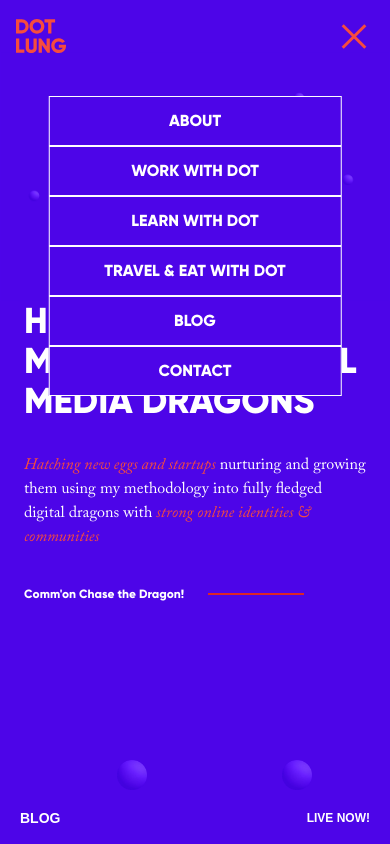
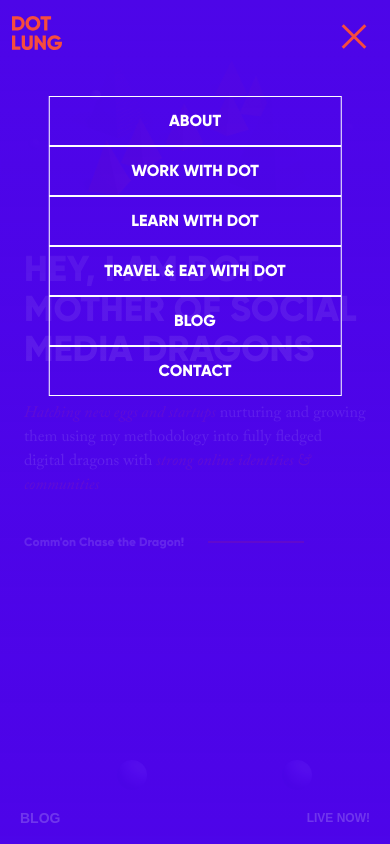
Before and after one commit to ArnabShikder24/dotlung-frontend, a Next.js app: page / in a window 390 px wide. Both pictures are taken after a click on the button 354 px from the left and 36 px from the top of the page. Built offline with nearby package versions, Linux system fonts and the light colour scheme.

Commit message:
navbar update

```diff
--- a/src/components/Navbar.tsx
+++ b/src/components/Navbar.tsx
@@ -111,32 +111,33 @@ const Navbar = () => {
       </nav>
 
       {/* Mobile Navbar */}
-      <nav className="w-full p-4 font-gilroy mt-5 md:hidden flex flex-col items-center relative text-white z-50">
+      <nav className="w-full font-gilroy md:hidden flex flex-col items-center relative text-white z-[99999]">
         <div className="flex justify-between w-full items-center">
-          <Link className="fixed" href={PathNames.home}>
+          <Link className="fixed top-4 left-3 z-[99999]" href={PathNames.home}>
             <Image src={Logo} alt="Logo" width={50} />
           </Link>
-          <div className="fixed right-3 top-3 z-50">
+          <div className="fixed top-3 right-3 z-[99999]">
             <Hamburger toggled={isMobileMenuOpen} toggle={setIsMobileMenuOpen} color="#F64C3E"/>
           </div>
         </div>
 
         {/* Mobile Menu */}
         {isMobileMenuOpen && (
+          <div className="w-full h-screen fixed bg-gradient-to-b from-[#4D05E8]/100 to-[#4D05E8]/80 z-50">
             <div
-            ref={mobileMenuRef}
-            className="w-3/4 mt-4 flex flex-col items-center fixed left-1/2 transform -translate-x-1/2 top-20 z-50"
+              className="w-3/4 mt-4 flex flex-col items-center absolute left-1/2 transform -translate-x-1/2 top-20"
             >
               {menuItems.map((item) => (
                 <Link
                   key={item.title}
                   href={item.path}
-                className="w-full border border-white bg-[#4D05E8] text-center py-3 text-white hover:text-orange-500 transition-colors"
+                  className="w-full border border-white text-center py-3 text-white hover:text-orange-500 transition-colors"
                   onClick={toggleMobileMenu}
                 >
                   {item.title}
                 </Link>
               ))}
+            </div>
           </div>
         )}
       </nav>
```
Lines whose indentation alone changed are shown as unchanged.
